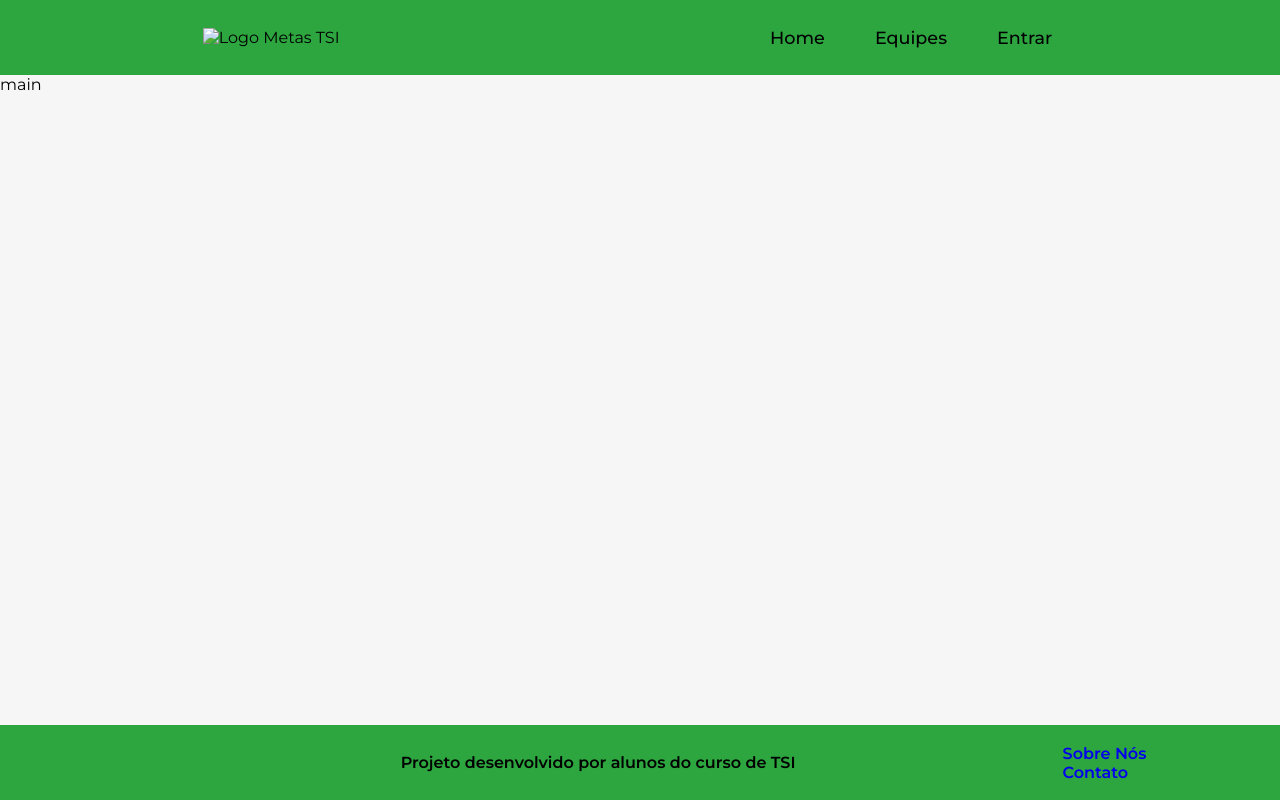
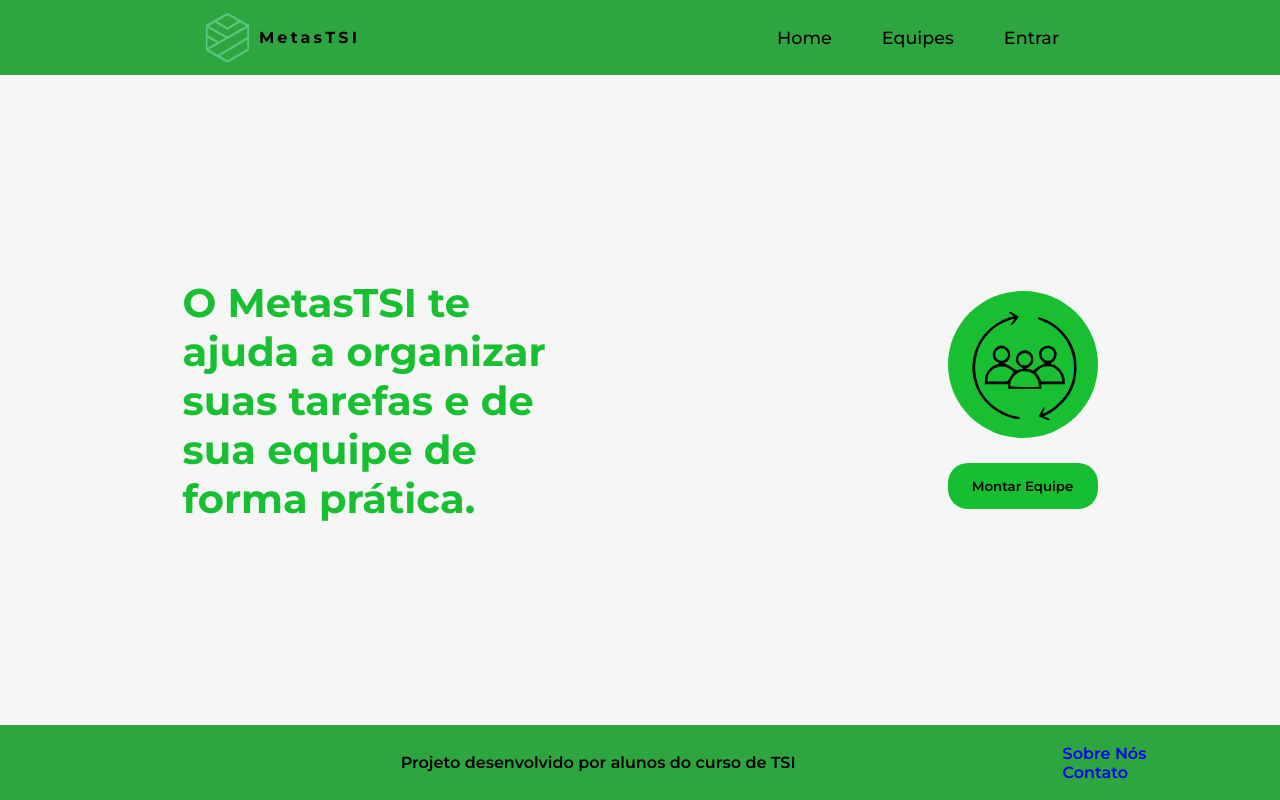
Before and after one commit to dierlisson/Ativ.Front_Projeto_MetasTSI, a plain HTML site: page index.html in a window 1280 px wide. Drawn offline with Linux system fonts and the light colour scheme; some icons are missing.

Commit message:
activity: from image to HTML and CSS. finished

```diff
--- a/index.html
+++ b/index.html
@@ -11,7 +11,8 @@
 <body>
     <header>
         <div class="logo">
-            <img src="img/logo.svg" alt="Logo Metas TSI">
+            <img src="img/logo.PNG" alt="Logo Metas TSI">
+            <div>MetasTSI</div>
         </div>
         <ul>
             <li>Home</li>
@@ -19,7 +20,14 @@
             <li>Entrar</li>
         </ul>
     </header>
-    <main>main</main>
+    <main>
+        <div class="principal">O MetasTSI te ajuda a organizar suas tarefas e de sua equipe de forma prática.</div>
+        <div class="equipe">
+            <img src="img/equipes.svg" alt="Equipes do MetasTSI">
+            <button>Montar Equipe</button>
+        </div>
+
+    </main>
     <footer>
 
         <iconify-icon icon="ic:baseline-copyright"></iconify-icon>
--- a/style.css
+++ b/style.css
@@ -27,22 +27,62 @@ header {
     align-items: center;
 }
 
+
 header ul {
     list-style: none;
     display: flex;
     font-weight: 500;
     font-size: 1.1em;
+    flex-wrap: wrap;
 }
 
 header ul li {
     padding: 25px;
 }
-header .logo{
+
+header .logo {
     display: flex;
+    align-items: center;
+    font-weight: 700;
+    letter-spacing: 0.2em;
 }
+
 main {
     background-color: #f6f6f6;
     flex-grow: 1;
+    display: flex;
+    align-items: center;
+    justify-content: space-around;
+
+}
+
+main .principal {
+    color: #17bf31;
+    font-weight: 700;
+    font-size: 40px;
+    max-width: 400px;
+}
+
+main .equipe{
+    display: flex;
+    flex-direction: column;
+}
+
+main button{
+    margin-top: 25px;
+    background-color: #15bf2f;
+    border: none;
+    padding: 15px;
+    font-weight: 600;
+    border-radius: 20px;
+    cursor: pointer;
+
+}
+
+main .equipe img {
+    background-color: #17bf31;
+    border-radius: 50%;
+    width: 150px;
 }
 
 footer {
```
Also changed, not shown: img/equipes.svg (added), img/logo-projeto-jess.svg (added), img/logo.PNG (added).
